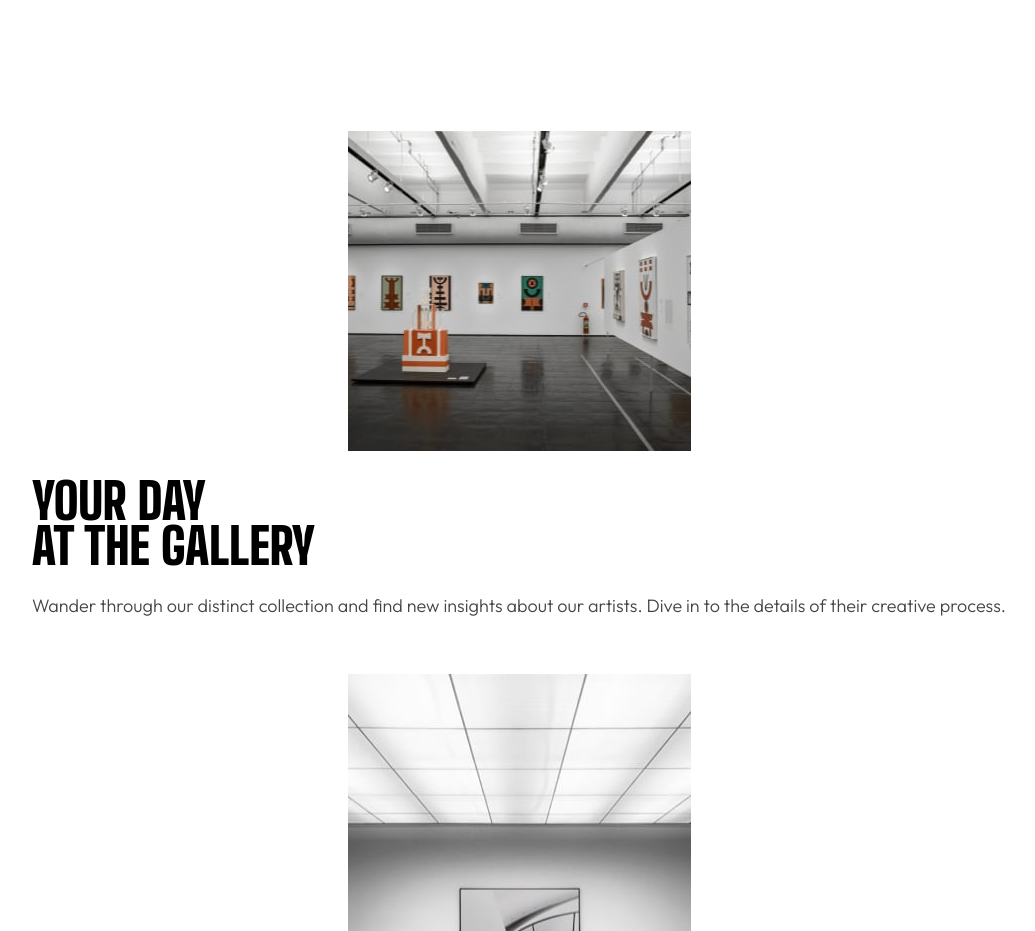
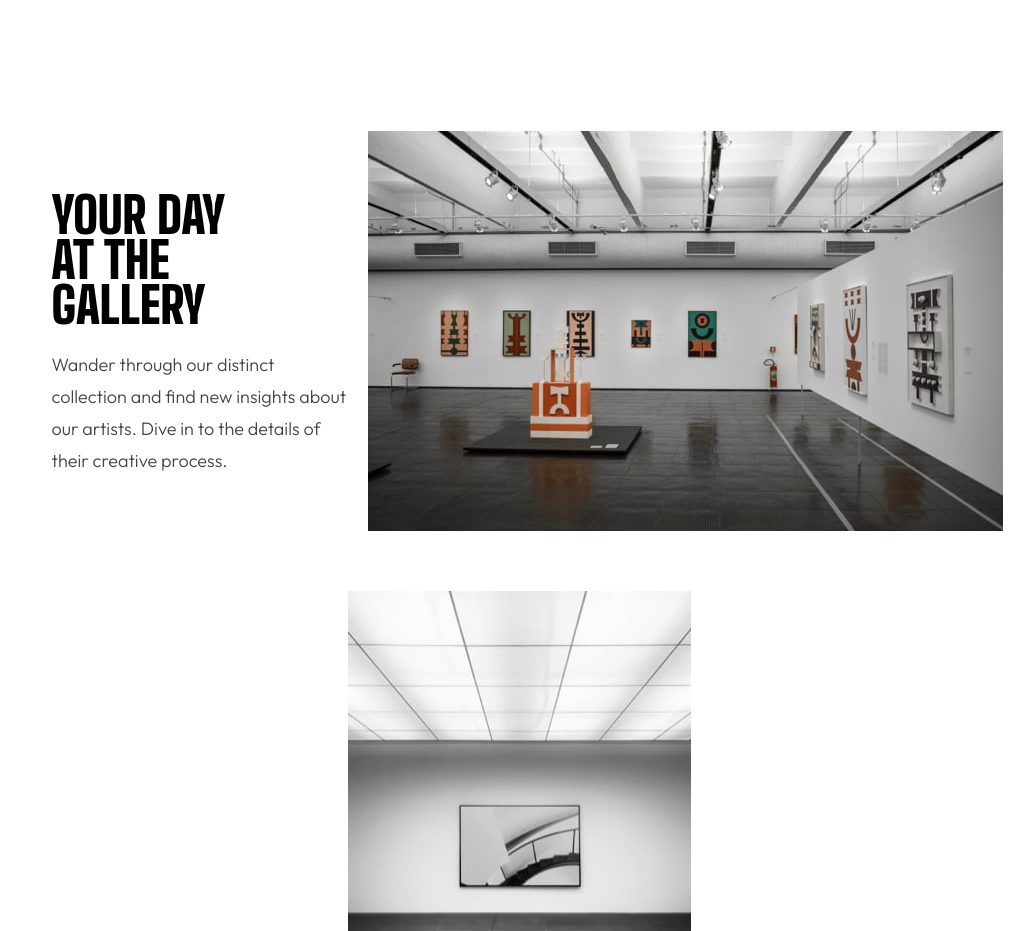
Before and after one commit to AndyBeable/art-gallery, a Vue app: page / in a window 1280 px wide. Shown: the part 800-1731 px from the top of the page, without its empty margins (121-1156 px from the left). Built offline with nearby package versions, Linux system fonts and the light colour scheme.

Commit message:
overview tablet resp

```diff
--- a/src/components/home/GalleryOverview.vue
+++ b/src/components/home/GalleryOverview.vue
@@ -1,17 +1,24 @@
 <template>
   <div class="gallery__container">
     <div class="gallery__container--copy">
-      <h2>
-        Your day <br />
-        at the gallery
-      </h2>
+      <h2>Your day at the gallery</h2>
       <p>
         Wander through our distinct collection and find new insights about our
         artists. Dive in to the details of their creative process.
       </p>
     </div>
     <div class="gallery__container--image">
-      <img src="../../assets/mobile/image-grid-1.jpg" alt="">
+      <picture>
+        <source
+          media="(min-width: 1200px)"
+          srcset="../../assets/desktop/image-grid-1.jpg"
+        />
+        <source
+          media="(min-width: 768px)"
+          srcset="../../assets/tablet/image-grid-1.jpg"
+        />
+        <img src="../../assets/mobile/image-grid-1.jpg" alt="">
+      </picture>
     </div>
   </div>
 </template>
@@ -38,9 +45,27 @@ export default {
     line-height: 45px;
     font-weight: 900;
     margin-bottom: 21px;
+    max-width: 235px;
   }
   &--image {
     margin-bottom: 25px;
   }
 }
+
+@media screen and (min-width: 768px) {
+  .gallery__container {
+    flex-direction: row;
+    justify-content: center;
+
+    &--copy {
+      max-width: 300px;
+    }
+    &--copy h2{
+      max-width: 200px;
+    }
+
+  }
+
+
+}
 </style>
--- a/src/components/home/Hero.vue
+++ b/src/components/home/Hero.vue
@@ -1,7 +1,6 @@
 <template>
   <div class="hero__container">
     <div class="hero__container--image">
-
       <picture>
         <source
           media="(min-width: 1200px)"
```
